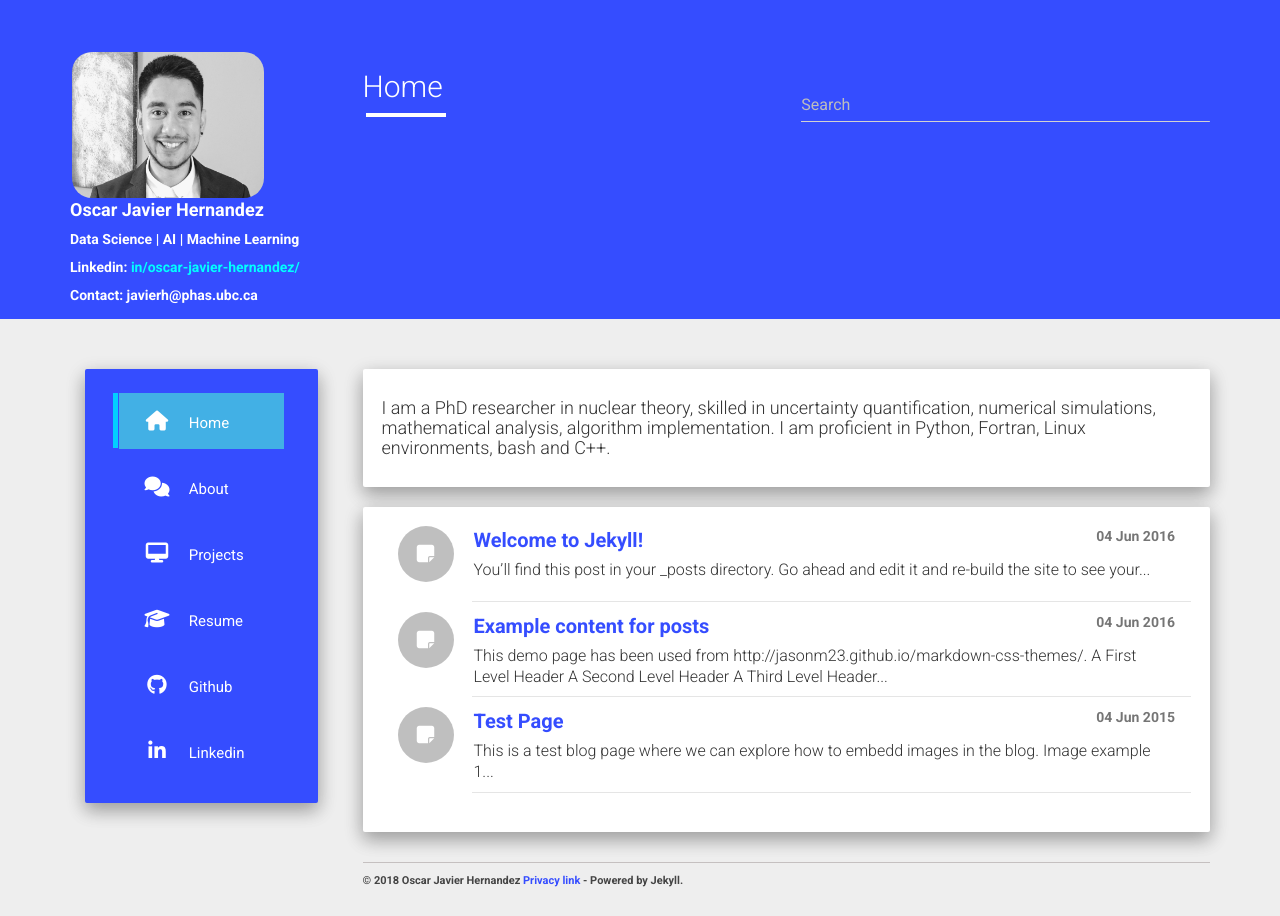
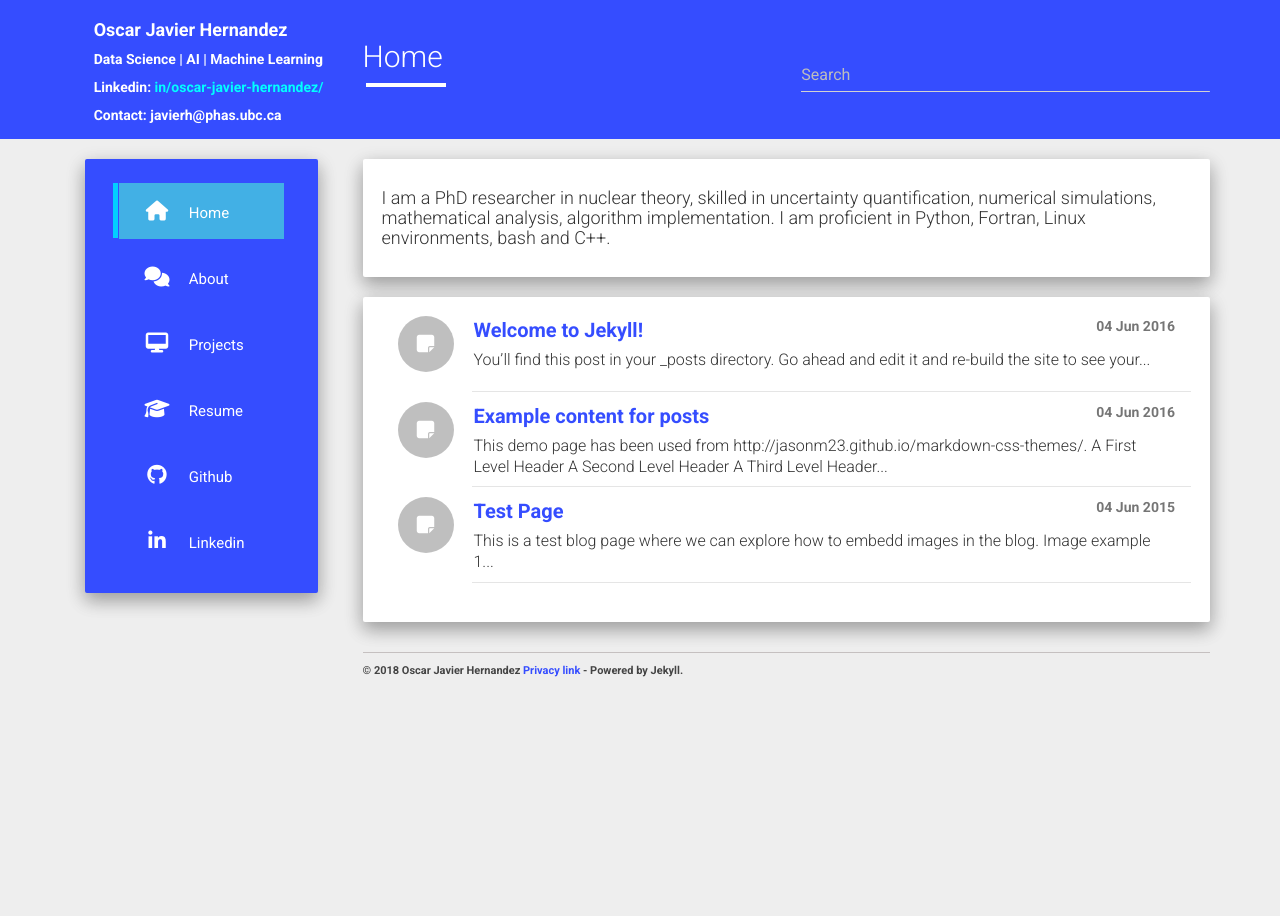
Before and after one commit to OscarJHernandez/OscarJHernandez.github.io, a Jekyll site: the page built from index.html, in a window 1280 px wide. Built offline with Jekyll 4.4.1, drawn with Linux system fonts in a browser that asks for light colours; nearby versions of some CDN libraries; the list of posts is cut into pages by our own code.

Commit message:
added stuff for site

```diff
--- a/static/css/main.css
+++ b/static/css/main.css
@@ -1,15 +1,15 @@
-.main.outer{padding-top: 50px;}
+.main.outer{padding-top: 20px;}
 .header-panel.shadow-z-2 {
     background-color: #354dff;
-    padding: 50px 0 15px 0;
+    padding: 20px 0 15px 0;
     width: 100%;
 }
 .full{ font-size: 16px; }
 .logo-img {
-    width: 192px;
-    height: 146px;
-    border-radius: 20px;
-    margin: 2px;
+    width: 0.192px;
+    height: 0.146px;
+    border-radius: 10px;
+    margin: 0px;
 }
 .logo-turner {
     font-size: 18px;
```
Also changed, not shown: README.md.
